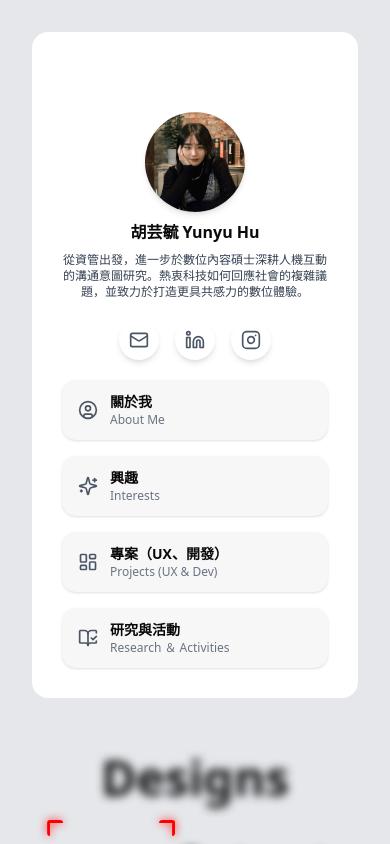
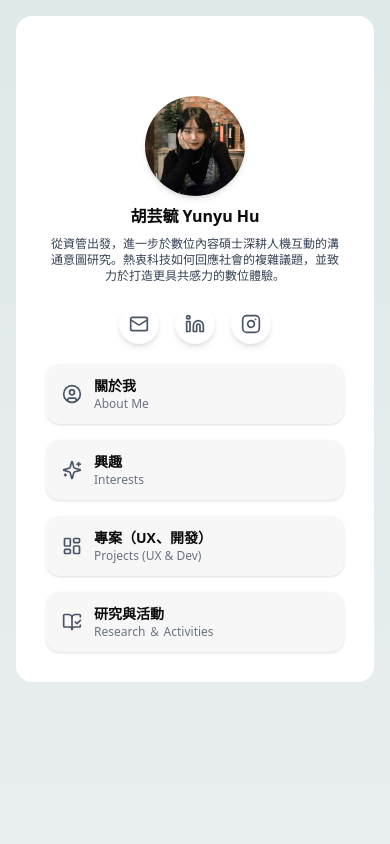
Before and after one commit to Yunyuhu/Yunyu-Web-DigitalProfile, a Next.js app: page / in a window 390 px wide. Shown: the top 844 px of the page. Built offline with nearby package versions, Linux system fonts and the light colour scheme.

Commit message:
bg-setting

```diff
--- a/src/app/layout.js
+++ b/src/app/layout.js
@@ -32,7 +32,7 @@ export default function RootLayout({ children }) {
         className={`${geistSans.variable} ${geistMono.variable} antialiased`}
       >
 
-        <div className="w-screen h-screen overflow-y-auto flex flex-col sm:flex-row gap-5 bg-gray-200 p-8">
+        <div className="w-screen h-full sm:h-screen overflow-y-auto flex flex-col sm:flex-row gap-5 p-4 sm:p-8 box-border bg-[linear-gradient(to_top,_#f2f2f2_0%,_#dee9ea_100%)]">
 
           <div className=" min-w-[320px] w-full sm:w-[320px] h-full rounded-2xl bg-white flex
           justify-start items-center flex-col p-[30px] pt-[80px] ">
```
